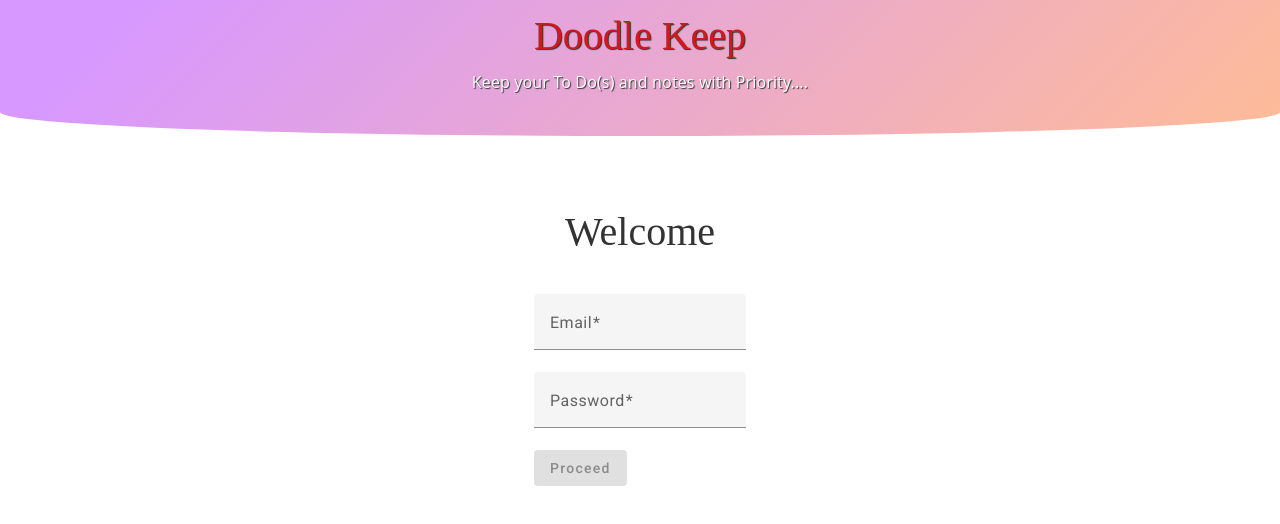
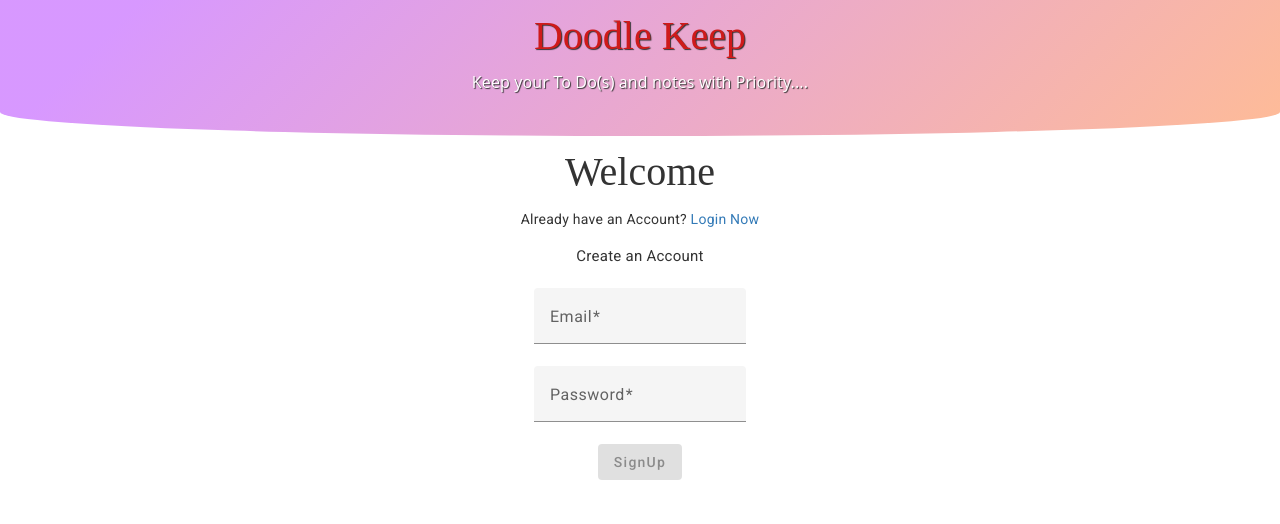
Before and after one commit to Tech-Artemis/livesite_angular, an Angular app: page / in a window 1280 px wide. Shown: the top 524 px of the page. Built offline with nearby package versions, Linux system fonts and the light colour scheme.

Commit message:
sign Up done

```diff
--- a/src/app/welcome/welcome.component.css
+++ b/src/app/welcome/welcome.component.css
@@ -23,18 +23,31 @@ h1 {
 	font-size: 40px;
 }
 
-h3, p {
+h3{
 	font-family: 'Open Sans', sans-serif;
 	margin-bottom: 20px;
     color: white;
 }
 
 .wels{
-    margin-top: 30px;
+    margin-top: 10px;
     display: flex;
     justify-content: center;
 }
 
 .wels h1{
-    margin-top: 50px;
+    margin-top: 10px;
 }
+
+.intro{
+	display: flex;
+    justify-content: center;
+}
+.intro p{
+	margin-top: 5px;
+}
+
+.intro a{
+	text-decoration: none;
+	cursor: pointer;
+}
--- a/src/app/welcome/welcome.component.html
+++ b/src/app/welcome/welcome.component.html
@@ -6,7 +6,10 @@
     </div>
   </header>
 </div>
-<div  class="wels"><h1>Welcome</h1></div>
+<div class="wels"><h1>Welcome</h1></div>
+<div class="intro" *ngIf="!isLoging"><p>Already have an Account? <a (click)="onLogin()">Login Now</a></p></div>
+<div class="intro" *ngIf="!isLoging"><p style="font-size: 15px;">Create an Account</p></div>
+<div class="intro" *ngIf="isLoging"><p>Create an Account? <a (click)="onLogin()">Sign Up</a></p></div>
 <div class="wels">
   <form class="example-form" [formGroup]="welcomeForm">
     <div>
@@ -26,8 +29,15 @@
         <input matInput formControlName="password" type="password" />
       </mat-form-field>
     </div>
-      <div>
-        <button mat-raised-button color="primary" (click)="onWelcome()" [disabled]="welcomeForm.invalid">Proceed</button>
+    <div class="intro">
+      <button
+        mat-raised-button
+        color="primary"
+        (click)="onWelcome()"
+        [disabled]="welcomeForm.invalid"
+      >
+        {{isLoging?"Login":"SignUp"}}
+      </button>
     </div>
   </form>
 </div>
--- a/src/app/welcome/welcome.component.ts
+++ b/src/app/welcome/welcome.component.ts
@@ -13,6 +13,7 @@ import { MatSnackBar, MatSnackBarRef } from '@angular/material/snack-bar';
 export class WelcomeComponent implements OnInit {
   welcomeForm!: FormGroup;
   msg: any;
+  isLoging: boolean = false;
   constructor(
     private route: Router,
     private data: DataService,
@@ -27,6 +28,8 @@ export class WelcomeComponent implements OnInit {
   }
 
   onWelcome() {
+    if (this.isLoging) {
+    } else {
       this.auth.onSignUp(this.welcomeForm.value).subscribe(
         (res: any) => {
           if (res) {
@@ -34,15 +37,18 @@ export class WelcomeComponent implements OnInit {
           }
         },
         (error) => {
-        this.msg=error.error.error.message;
+          this.msg = error.error.error.message;
           console.log(error.error.error.message);
-        this.openSnackBar(this.msg,"X");
+          this.openSnackBar(this.msg, 'X');
         }
       );
       this.welcomeForm.reset();
     }
+  }
   openSnackBar(message: string, action: string) {
     this._snackBar.open(message, action);
   }
-
+  onLogin() {
+    this.isLoging = !this.isLoging;
   }
+}
```
Lines whose indentation alone changed are shown as unchanged.
